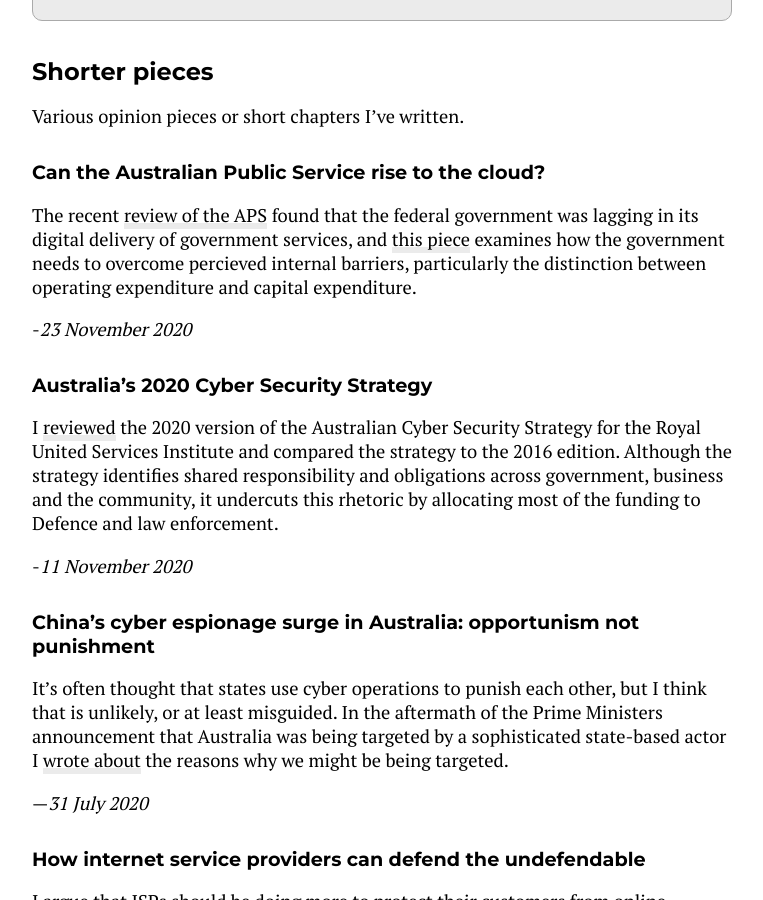
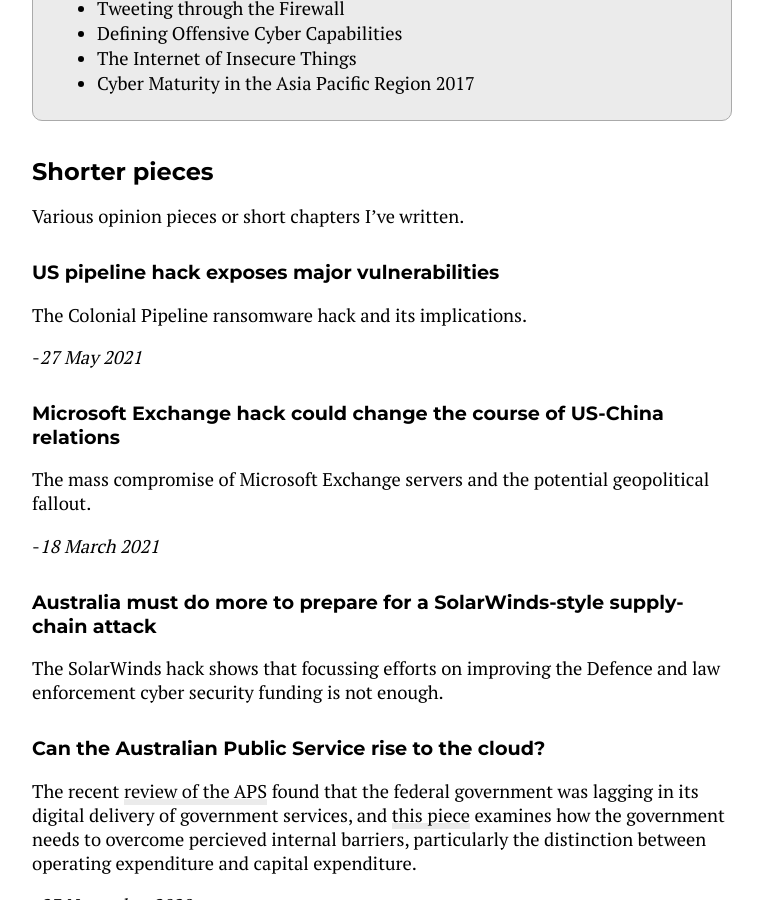
Before and after one commit to tomatospy/tomatospy.github.io, a Jekyll site: the page built from writings.md, in a window 1280 px wide and 900 px high, scrolled down 1577 px. Shown: the whole window, without its empty margins (258-1021 px from the left). Built offline with Jekyll 4.4.1, drawn with Linux system fonts in a browser that asks for light colours; nearby versions of some CDN libraries; some of the changed text lies outside the part shown.

Commit message:
new Strategist posts

```diff
--- a/writings.md
+++ b/writings.md
@@ -15,6 +15,21 @@ customexcerpt: "This is a list of publications I've authored"
 ## Shorter pieces
 
 Various opinion pieces or short chapters I've written.
+
+##### [US pipeline hack exposes major vulnerabilities](https://www.aspistrategist.org.au/us-pipeline-hack-exposes-major-vulnerabilities/)
+
+The Colonial Pipeline ransomware hack and its implications.
+
+-*27 May 2021*
+
+##### [Microsoft Exchange hack could change the course of US-China relations](https://www.aspistrategist.org.au/microsoft-exchange-hack-could-change-the-course-of-us-china-relations/)
+
+The mass compromise of Microsoft Exchange servers and the potential geopolitical fallout.
+
+-*18 March 2021*
+
+##### [Australia must do more to prepare for a SolarWinds-style supply-chain attack](https://www.aspistrategist.org.au/australia-must-do-more-to-prepare-for-a-solarwinds-style-supply-chain-attack/)
+The SolarWinds hack shows that focussing efforts on improving the Defence and law enforcement cyber security funding is not enough.
 
 ##### [Can the Australian Public Service rise to the cloud?](https://www.aspistrategist.org.au/can-the-australian-public-service-rise-to-the-cloud/)
 
```
